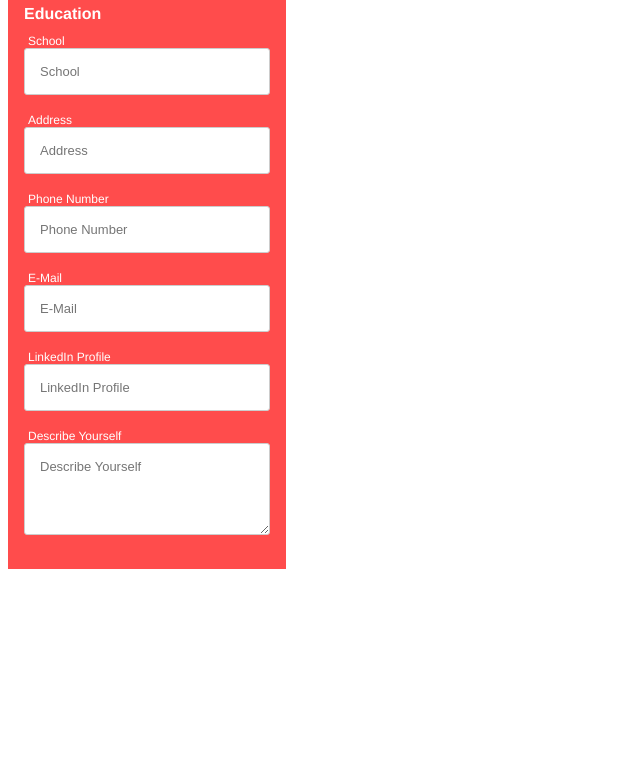
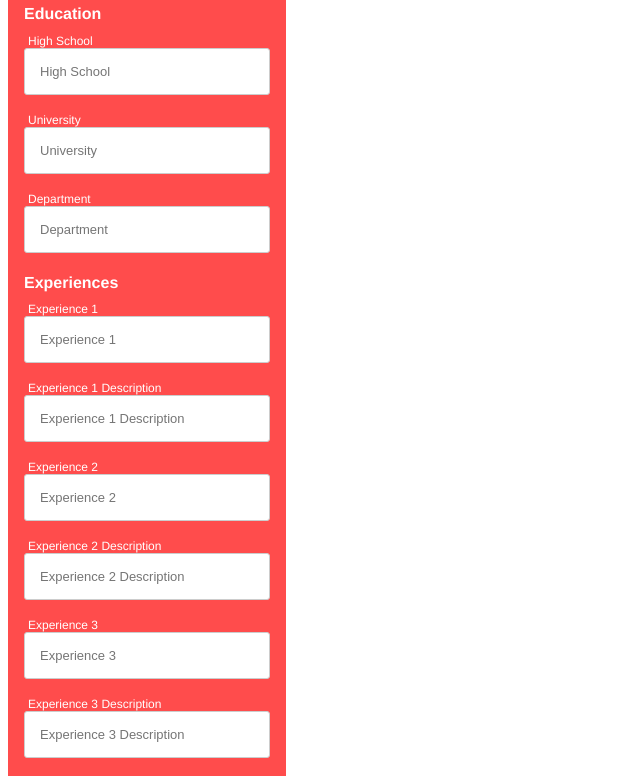
Before and after one commit to emrezeytun/cv-maker-VueJS, a Vue app: page / in a window 1280 px wide. Shown: the part 580-1356 px from the top of the page, without its empty margins (0-640 px from the left). Before the commit the page ends 1157 px from the top, so only its background shows below. Built offline with nearby package versions, Linux system fonts and the light colour scheme.

Commit message:
sidebar datas changed

```diff
--- a/src/components/Sidebar.vue
+++ b/src/components/Sidebar.vue
@@ -76,41 +76,74 @@ export default {
                     datas: [
                         {
                             type: 'text',
-                            placeholder: 'School',
-                            key: 'Name',
+                            placeholder: 'High School',
+                            key: 'highschool',
                             class: '',
                         },
                         {
                             type: 'text',
-                            placeholder: 'Address',
-                            key: 'address',
+                            placeholder: 'University',
+                            key: 'university',
                             class: '',
                         },
                         {
                             type: 'text',
-                            placeholder: 'Phone Number',
-                            key: 'phoneNumber',
+                            placeholder: 'Department',
+                            key: 'department',
+                            class: '',
+                        },
+                    ],
+                },
+                {
+                    name: 'Experiences',
+                    datas: [
+                        {
+                            type: 'text',
+                            placeholder: 'Experience 1',
+                            key: 'experience_1',
                             class: '',
                         },
                         {
                             type: 'text',
-                            placeholder: 'E-Mail',
-                            key: 'email',
+                            placeholder: 'Experience 1 Description',
+                            key: 'experience_1_description',
                             class: '',
                         },
                         {
                             type: 'text',
-                            placeholder: 'LinkedIn Profile',
-                            key: 'linkedin',
+                            placeholder: 'Experience 2',
+                            key: 'experience_2',
                             class: '',
                         },
                         {
-                            type: 'textarea',
-                            placeholder: 'Describe Yourself',
-                            key: 'describe',
+                            type: 'text',
+                            placeholder: 'Experience 2 Description',
+                            key: 'experience_2_description',
                             class: '',
-                            rows: 4,
-                            columns: 100,
+                        },
+                        {
+                            type: 'text',
+                            placeholder: 'Experience 3',
+                            key: 'experience_3',
+                            class: '',
+                        },
+                        {
+                            type: 'text',
+                            placeholder: 'Experience 3 Description',
+                            key: 'experience_3_description',
+                            class: '',
+                        },
+                        {
+                            type: 'text',
+                            placeholder: 'Experience 4',
+                            key: 'experience_4',
+                            class: '',
+                        },
+                        {
+                            type: 'text',
+                            placeholder: 'Experience 4 Description',
+                            key: 'experience_4_description',
+                            class: '',
                         },
                     ],
                 },
--- a/src/components/subcomponents/Input.vue
+++ b/src/components/subcomponents/Input.vue
@@ -15,6 +15,7 @@
             :placeholder="label"
             :rows="rows"
             :cols="columns"
+            @input="(e) => $emit('onInputChange', keyName, e.target.value)"
         >
         </textarea>
     </div>
```
